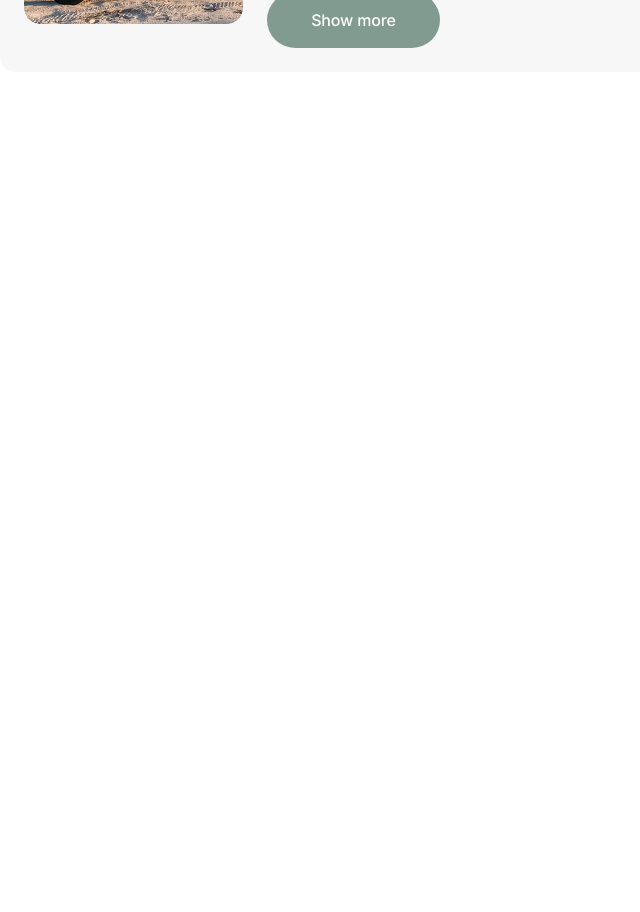
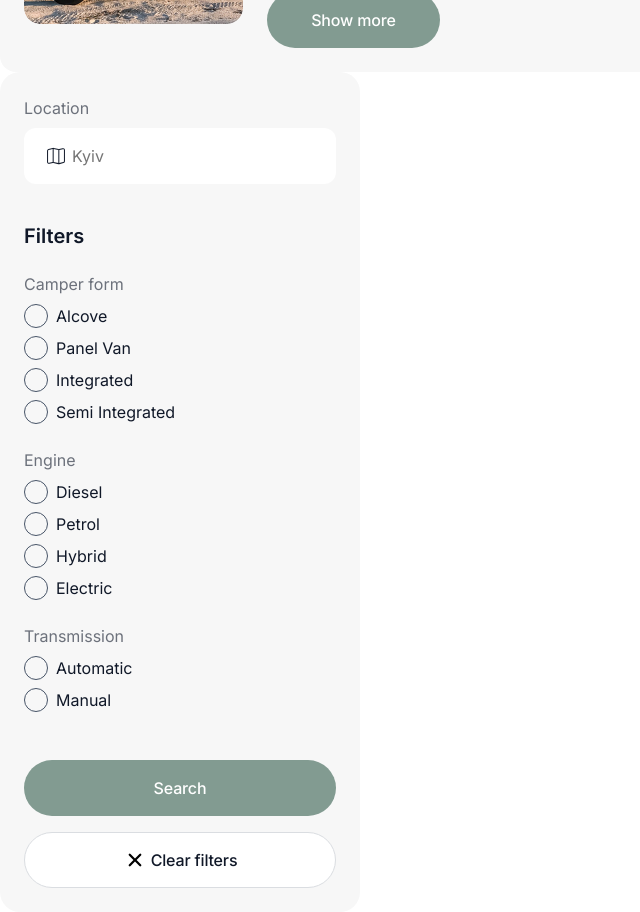
Before and after one commit to IrinaV1/travel-trucks, a Next.js app: page /catalog in a window 1280 px wide. Shown: the part 360-1272 px from the top of the page, without its empty margins (0-640 px from the left). Before the commit the page ends 800 px from the top, so only its background shows below. Built offline with nearby package versions, Linux system fonts and the light colour scheme.

Commit message:
add catalog filters UI

```diff
--- a/app/catalog/page.tsx
+++ b/app/catalog/page.tsx
@@ -1,10 +1,12 @@
 import Card from "@/components/Card/Card";
 import css from './Catalog.module.css';
+import Filters from "@/components/Filters/Filters";
 
 export default function Catalog(){
     return(
         <main className={css.main}>
             <Card camperId="test-camper"/>
+            <Filters/>
         </main>
     )
 }
--- a/components/Card/Card.module.css
+++ b/components/Card/Card.module.css
@@ -65,10 +65,10 @@ color: #101828;
 }
 
 .icon {
-  width: 16px;
-  height: 16px;
-  flex-shrink: 0;
-
+height: 24px;
+width: 24px;
+color: #101828;
+flex-shrink: 0;
 }
 .infoText{
     font-weight: 400;
--- a/components/Card/Card.tsx
+++ b/components/Card/Card.tsx
@@ -20,6 +20,7 @@ export default function Card({ camperId }: CardProps) {
           aria-hidden="true"
           width={219}
           height={240}
+          loading="eager"
         />
       </div>
 
@@ -36,7 +37,7 @@ export default function Card({ camperId }: CardProps) {
               <span className={css.infoText}>(2 Reviews)</span>
             </div>
             <div className={css.location}>
-              <CiMap className={css.icon} />
+              <CiMap className={css.icon} size={24}/>
               <span className={css.infoText}>Kyiv, Ukraine</span>
             </div>
           </div>
--- /dev/null
+++ b/components/Filters/Filters.module.css
@@ -0,0 +1,162 @@
+.filtersContainer{
+    background-color: #f7f7f7;
+    border-radius: 20px;
+padding: 24px;
+width: 360px;
+height: 840px;
+}
+.formGroup{
+    display: flex;
+    flex-direction: column;
+    gap: 8px;
+    margin-bottom: 40px;
+}
+.inputWrapper {
+  position: relative;
+  width: 312px;
+}
+.labelLocation{
+
+  font-weight: 400;
+font-size: 16px;
+line-height: 1.5;
+color: #6c717b;
+}
+.inputLocation{
+     border: none;
+     outline: none;
+    border-radius: 12px;
+padding: 18px 20px 18px 48px;
+width: 100%;
+height: 56px;
+    background-color: #fff;
+    font-weight: 400;
+font-size: 16px;
+line-height: 1.5;
+color: #101828;
+}
+.iconLocation{
+      position: absolute;
+  left: 20px;
+  top: 50%;
+   transform: translateY(-50%);
+    width: 24px;
+    height: 24px;
+    color: #101828;
+   pointer-events: none;
+}
+
+.filtersGroups{
+    display: flex;
+    flex-direction: column;
+    gap: 24px;
+    width: 153px;
+    margin-bottom: 48px;
+}
+.title{
+    font-weight: 600;
+font-size: 20px;
+line-height: 1.2;
+color: #101828;
+
+}
+.filterGroup{
+    display: flex;
+    flex-direction: column;
+    gap: 8px;
+      padding: 0;
+  margin: 0;
+    border: none;
+}
+.filterLegend{
+    font-weight: 400;
+font-size: 16px;
+line-height: 1.5;
+color: #6c717b;
+margin-bottom: 8px;
+}
+ .filterOption{
+  display: flex;
+  align-items: center;
+  gap: 8px;
+  cursor: pointer;
+
+font-weight: 400;
+font-size: 16px;
+line-height: 1.5;
+color: #101828;
+}
+.filterOption input {
+  appearance: none;
+  -webkit-appearance: none;
+
+  width: 24px;
+  height: 24px;
+  margin: 0;
+  flex-shrink: 0;
+font-weight: 400;
+font-size: 16px;
+line-height: 1.5;
+color: #101828;
+  border: 1px solid #475467;
+  border-radius: 50%;
+
+ display: grid;
+  place-content: center;
+  cursor: pointer;
+}
+.filterOption input::after {
+    content: "";
+    width: 14px;
+    height: 14px;
+    border-radius: 50%;
+    background-color: #475467;
+    transform: scale(0);
+}
+
+.filterOption input:checked::after {
+  transform: scale(1);
+
+}
+.filterOption input:focus-visible {
+  outline: 2px solid #101828;
+  outline-offset: 3px;
+}
+
+.filterBtn{
+    display: flex;
+    flex-direction: column;
+    justify-content: center;
+    align-items: center;
+    gap: 16px;
+}
+
+ .btn{
+width: 100%;
+height: 56px;
+font-weight: 500;
+font-size: 16px;
+line-height: 1.5;
+letter-spacing: -0.01em;
+border-radius: 200px;
+ }
+ .submitBtn{
+     color: #fff;
+     background-color: #829b91;
+    }
+    .clearBtn{
+        border: 1px solid #dadde1;
+   color: #101828;
+   background-color: #fff;
+     display: flex;
+  align-items: center;
+  justify-content: center;
+  gap: 4px;
+
+    }
+    .clearIcon {
+  width: 24px;
+  height: 24px;
+  flex-shrink: 0;
+  color: #000;
+}
--- /dev/null
+++ b/components/Filters/Filters.tsx
@@ -0,0 +1,107 @@
+"use client";
+import { useId } from "react";
+import css from "./Filters.module.css";
+import { CiMap } from "react-icons/ci";
+import { IoClose } from "react-icons/io5";
+
+
+export default function Filters() {
+  const fieldId = useId();
+  const handleSubmit = (formData: FormData) => {
+    const location = formData.get("location") as string;
+
+    const forms = formData.getAll("form") as string[];
+    const engines = formData.getAll("engine") as string[];
+    const transmissions = formData.getAll("transmission") as string[];
+    console.log("Location:", location);
+    console.log("Camper:", forms);
+    console.log("Engine:", engines);
+    console.log("Transmission:", transmissions);
+  };
+  return (
+    <div className={css.filtersContainer}>
+      <form action={handleSubmit}>
+        <div className={css.formGroup}>
+          <label className={css.labelLocation} htmlFor={`${fieldId}-location`}>Location</label>
+
+           <div className={css.inputWrapper}>
+    <CiMap className={css.iconLocation} size={24}/>
+
+          <input
+            id={`${fieldId}-location`}
+            type="text"
+            name="location"
+            className={css.inputLocation}
+            placeholder="Kyiv"
+          />
+          </div>
+        </div>
+
+<div className={css.filtersGroups}>
+        <h3 className={css.title}>Filters</h3>
+        <fieldset className={css.filterGroup}>
+          <legend className={css.filterLegend}>Camper form</legend>
+          <label className={css.filterOption}>
+            <input type="checkbox" name="form" value="alcove" />
+            Alcove
+          </label>
+          <label className={css.filterOption}>
+            <input type="checkbox" name="form" value="panel_van" />
+            Panel Van
+          </label>
+          <label className={css.filterOption}>
+            <input type="checkbox" name="form" value="integrated" />
+            Integrated
+          </label>
+
+          <label className={css.filterOption}>
+            <input type="checkbox" name="form" value="semi_integrated" />
+            Semi Integrated
+          </label>
+        </fieldset>
+        <fieldset className={css.filterGroup}>
+          <legend className={css.filterLegend}>Engine</legend>
+          <label className={css.filterOption}>
+            <input type="checkbox" name="engine" value="diesel" />
+            Diesel
+          </label>
+
+          <label className={css.filterOption}>
+            <input type="checkbox" name="engine" value="petrol" />
+            Petrol
+          </label>
+
+          <label className={css.filterOption}>
+            <input type="checkbox" name="engine" value="hybrid" />
+            Hybrid
+          </label>
+
+          <label className={css.filterOption}>
+            <input type="checkbox" name="engine" value="electric" />
+            Electric
+          </label>
+        </fieldset>
+        <fieldset className={css.filterGroup}>
+          <legend className={css.filterLegend}>Transmission</legend>
+
+          <label className={css.filterOption}>
+            <input type="checkbox" name="transmission" value="automatic" />
+            Automatic
+          </label>
+
+          <label className={css.filterOption}>
+            <input type="checkbox" name="transmission" value="manual" />
+            Manual
+          </label>
+        </fieldset>
+</div>
+<div className={css.filterBtn}>
+        <button className={`${css.submitBtn} ${css.btn}`} type="submit">Search</button>
+        <button className={`${css.clearBtn} ${css.btn}`} type="reset">
+             <IoClose className={css.clearIcon} size={24} />
+            Clear filters</button>
+      </div>
+      </form>
+    </div>
+  );
+}
```
